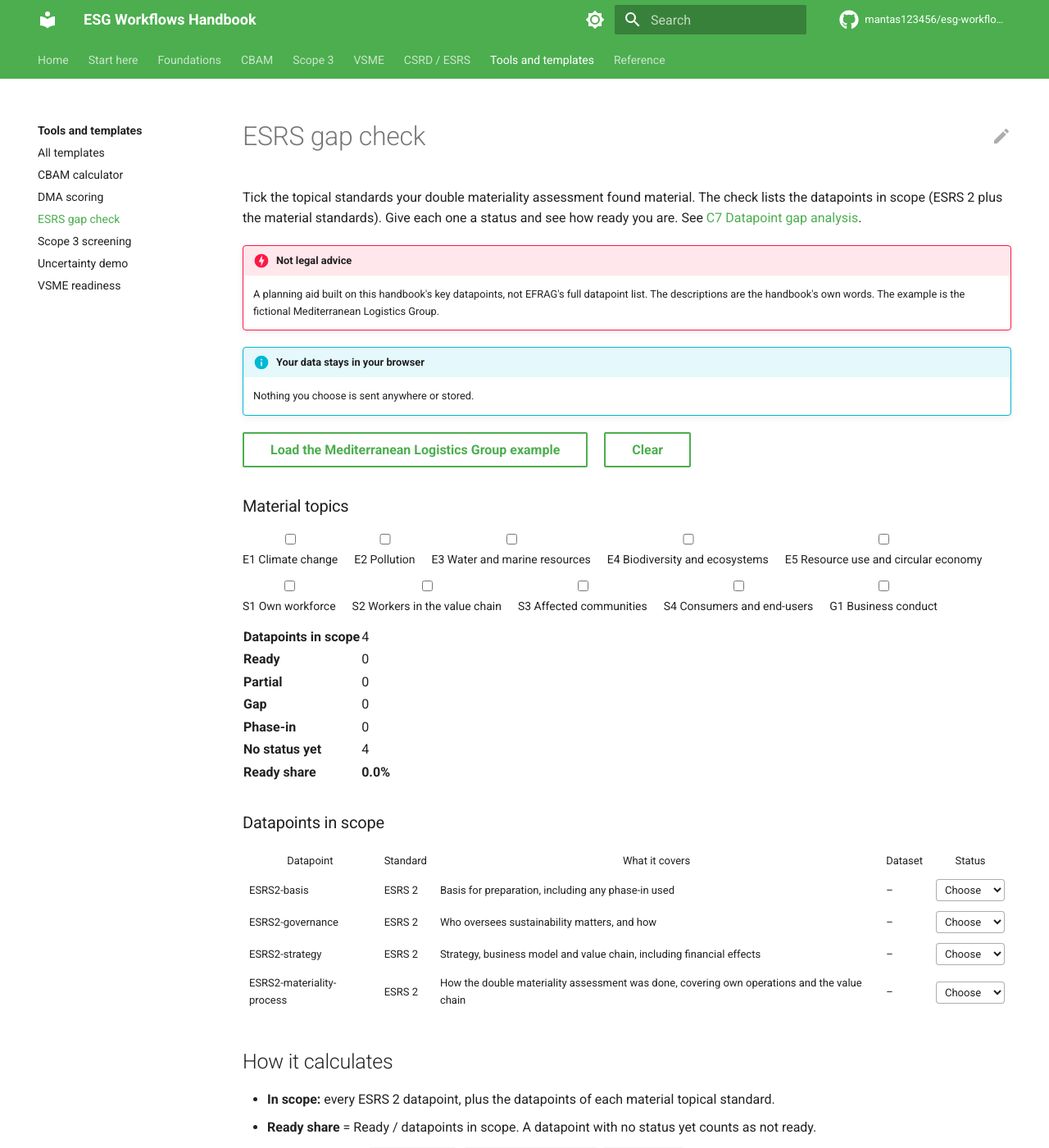
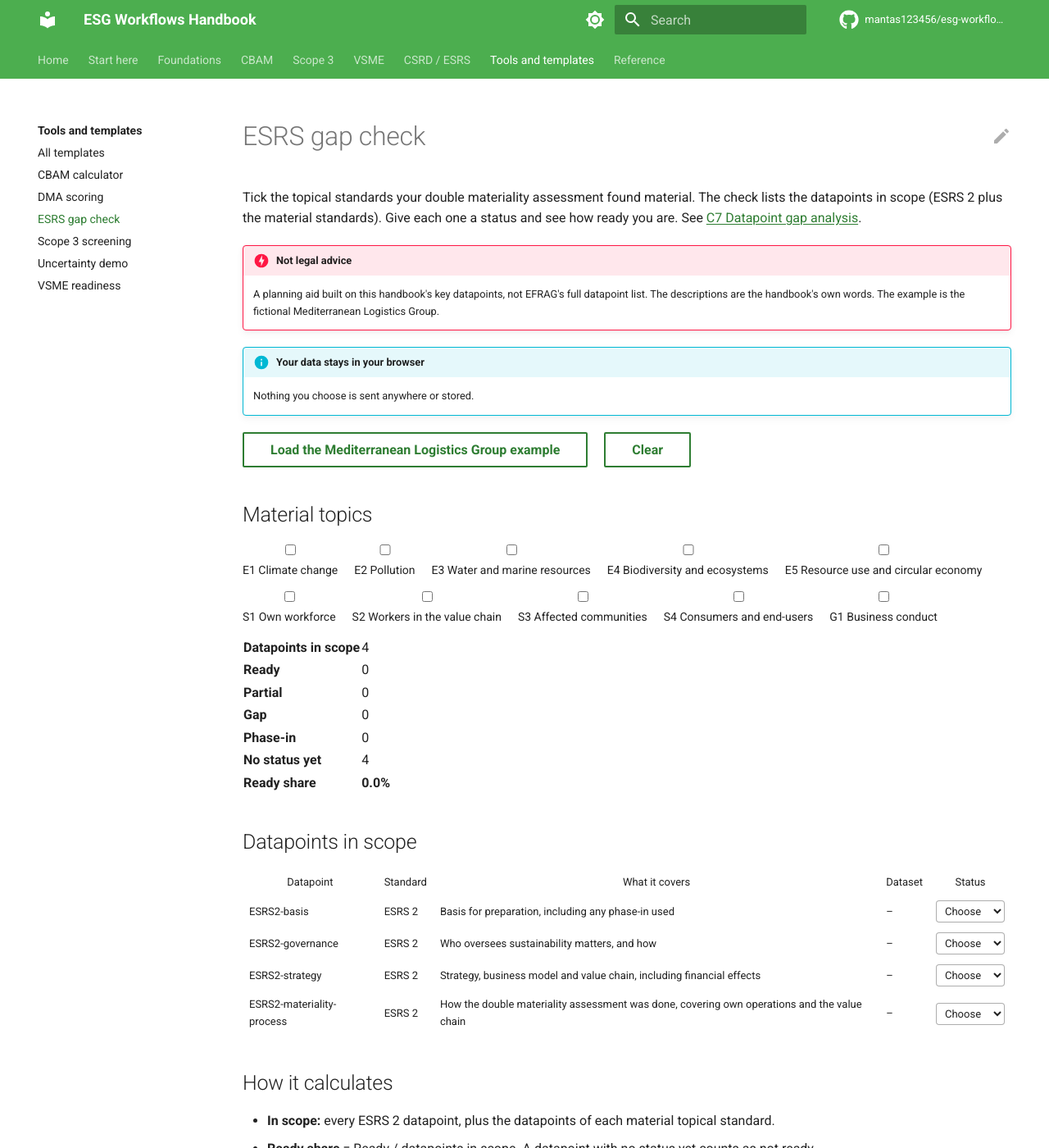
Before and after one commit to mantas123456/esg-workflows-handbook, an MkDocs documentation site: the page built from docs/tools/esrs-gap.md, in a window 1280 px wide and 1400 px high. Shown: the whole window at 82% size. Built offline with MkDocs 1.6.1 and Material for MkDocs 9.7.7, drawn with Linux system fonts in a browser that asks for light colours; comment, search, counter and statistics services are not loaded.

Commit message:
Tools accessibility: contrast, link underlines, header labels, headings
axe-core (bundled, run offline) finds no violations on any tool in light
or dark mode; the keyboard alone reaches and uses each tool.

Co-Authored-By: Claude Opus 5.5 <noreply@anthropic.com>

```diff
--- a/docs/stylesheets/extra.css
+++ b/docs/stylesheets/extra.css
@@ -155,3 +155,49 @@
 .md-typeset .tool-histogram .bar-in { fill: var(--md-primary-fg-color); }
 .md-typeset .tool-histogram .bar-out { fill: var(--md-default-fg-color--lighter); }
 .md-typeset .tool-histogram .axis { font-size: 11px; fill: var(--md-default-fg-color--light); }
+
+/* Accessibility (0.6): contrast of at least 4.5:1 for links, inline code and
+   highlighted buttons (WCAG 2.1 AA), and links underlined so they do not rely
+   on colour alone. Checked with axe-core in tests/test_tools_a11y.py. */
+[data-md-color-scheme="default"] {
+  --md-typeset-a-color: #2e7d32;
+  --md-code-fg-color: #1b5e20;
+}
+[data-md-color-scheme="slate"] {
+  --md-typeset-a-color: #81c784;
+}
+.md-typeset p a,
+.md-typeset li a,
+.md-typeset td a {
+  text-decoration: underline;
+  text-underline-offset: 0.15em;
+}
+.md-typeset .md-button {
+  color: var(--md-typeset-a-color);
+  border-color: currentcolor;
+}
+.md-typeset .md-button:focus,
+.md-typeset .md-button:hover {
+  color: #ffffff;
+  background-color: #bf360c;
+  border-color: #bf360c;
+}
+.visually-hidden {
+  position: absolute !important;
+  width: 1px;
+  height: 1px;
+  overflow: hidden;
+  clip: rect(0 0 0 0);
+  white-space: nowrap;
+}
+.md-typeset .md-button--primary {
+  color: #ffffff;
+  background-color: #2e7d32;
+  border-color: #2e7d32;
+}
+/* Keep visually hidden labels inside scrolling tool tables, so they cannot
+   widen the page on a phone. */
+.md-typeset .tool-scroll,
+.md-typeset .tool-table th {
+  position: relative;
+}
--- a/docs/tools/esrs-gap.md
+++ b/docs/tools/esrs-gap.md
@@ -26,7 +26,7 @@ standards). Give each one a status and see how ready you are. See
   <button type="button" id="clear" class="md-button">Clear</button>
 </div>
 
-<h3>Material topics</h3>
+<h2>Material topics</h2>
 <div id="standards" class="tool-bar"></div>
 
 <table class="tool-results">
@@ -41,7 +41,7 @@ standards). Give each one a status and see how ready you are. See
   </tbody>
 </table>
 
-<h3>Datapoints in scope</h3>
+<h2>Datapoints in scope</h2>
 <div class="tool-scroll">
 <table id="points" class="tool-table">
   <thead><tr><th>Datapoint</th><th>Standard</th><th>What it covers</th><th>Dataset</th><th>Status</th></tr></thead>
--- a/requirements-dev.txt
+++ b/requirements-dev.txt
@@ -3,3 +3,4 @@ pytest>=8
 formulas>=1.2      # recalculates the Excel formulas in tests
 -e .
 pytest-playwright>=0.5  # browser tests for the tools (then: python -m playwright install chromium)
+axe-playwright-python>=0.1.8  # accessibility checks of the tools (bundles axe-core, no network)
```
Also changed, not shown: docs/tools/cbam-calculator.md (+2 -2 lines), docs/tools/dma-scoring.md (+1 -1 lines), docs/tools/uncertainty-demo.md (+2 -2 lines), docs/tools/vsme-readiness.md (+2 -2 lines), 1 other file.
